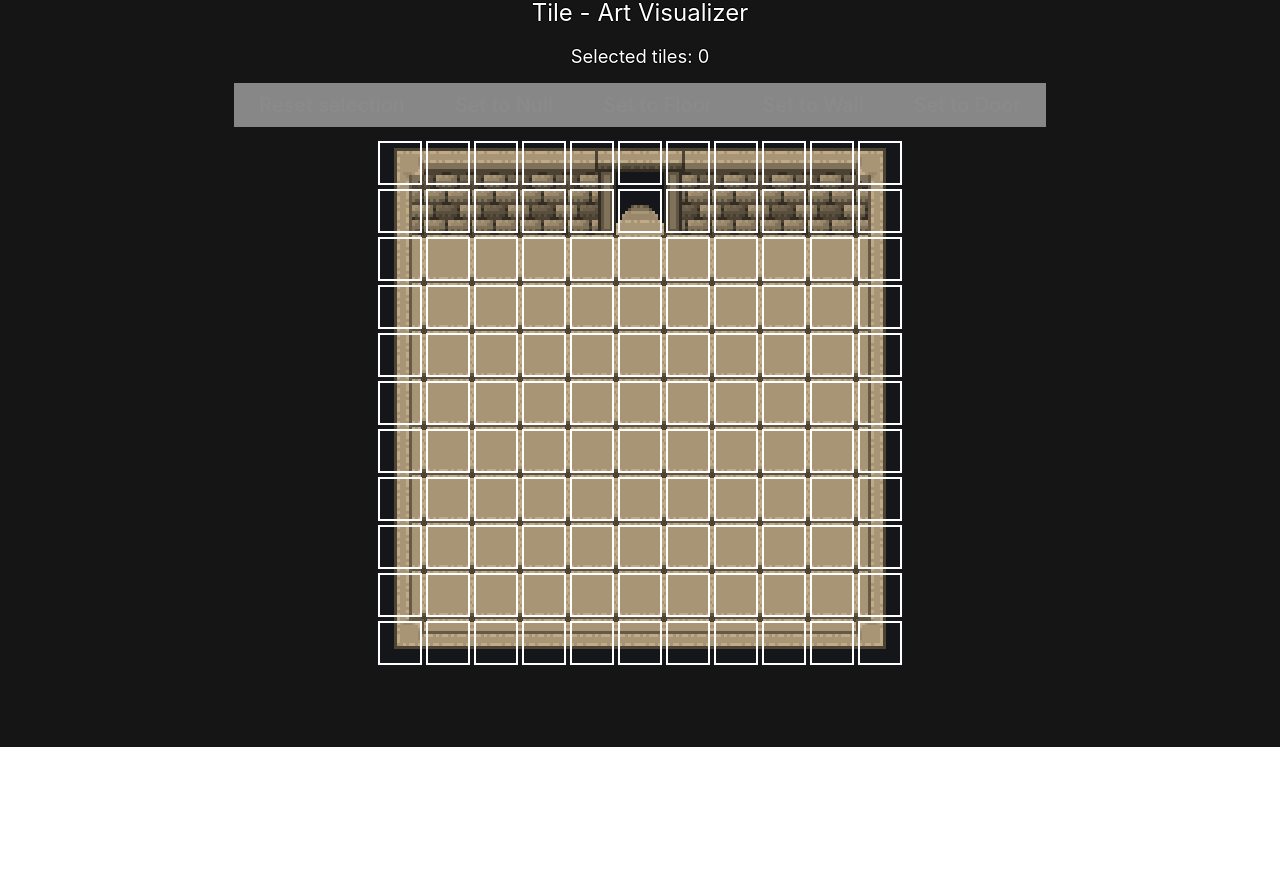
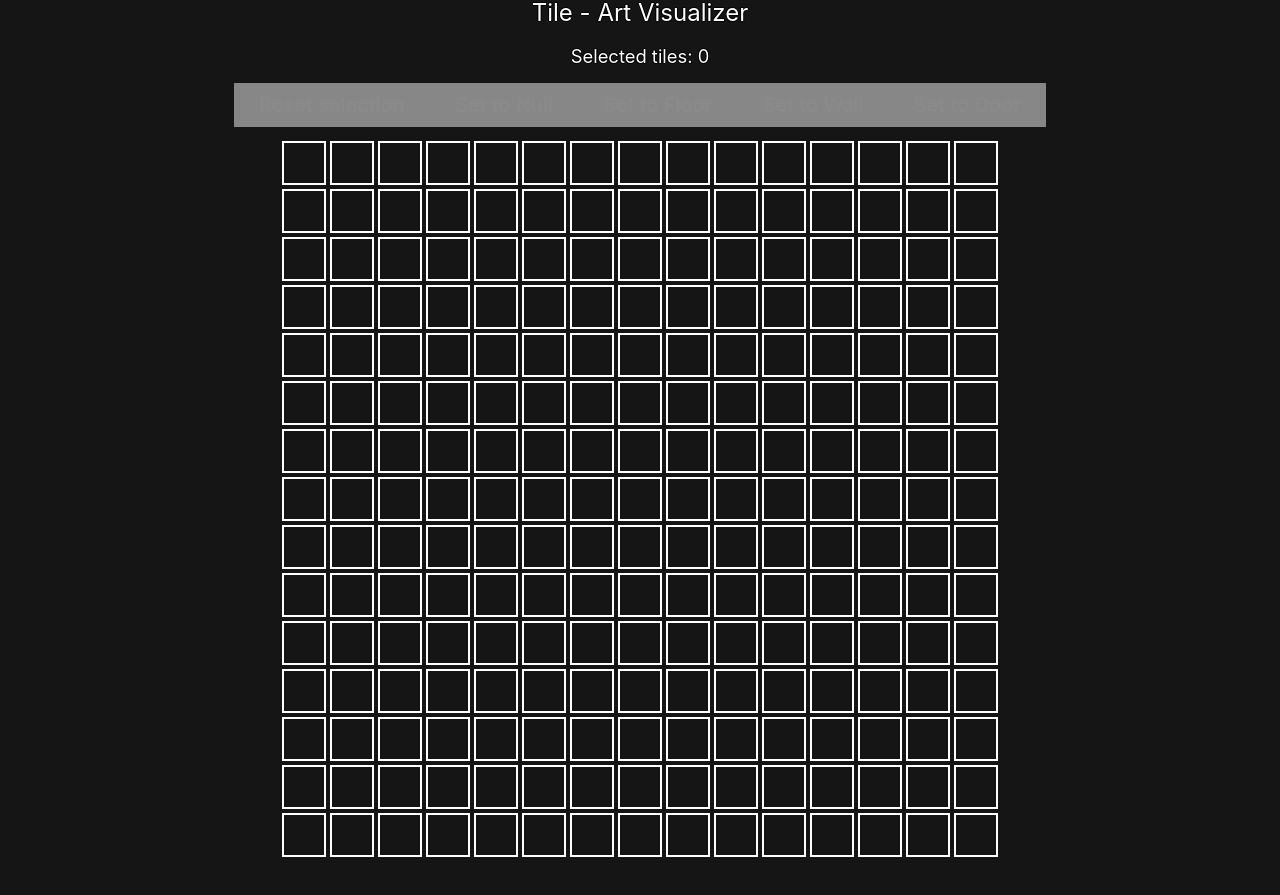
Before and after one commit to codetrifecta/rto-room-maker, a React (Vite) app: page / in a window 1280 px wide. Shown: the part 771-1666 px from the top of the page. Before the commit the page ends 1518 px from the top, so only its background shows below. Built offline with nearby package versions, Linux system fonts and the light colour scheme; a web font is replaced by a local one.

Commit message:
Create inputs for different file types

```diff
--- a/src/App.tsx
+++ b/src/App.tsx
@@ -1,14 +1,12 @@
 import { ChangeEvent, useEffect, useRef, useState } from 'react';
 import { useAppStore } from './store';
 import { Room } from './Room';
-import { DEFAULT_ROOM_LENGTH, DEFAULT_TILE_SIZE, TILE_TYPE } from './constants';
-
-const enum FILE_TYPE {
-  FLOOR = 'floor',
-  OBSTACLE = 'obstacle',
-  WALL = 'wall',
-  DOOR = 'door',
-}
+import {
+  DEFAULT_ROOM_LENGTH,
+  DEFAULT_TILE_SIZE,
+  FILE_TYPE,
+  TILE_TYPE,
+} from './constants';
 
 function App() {
   const [roomLengthStr, setRoomLengthStr] = useState<string>(
@@ -235,7 +233,7 @@ function App() {
           <button
             className="hover:border-white"
             onClick={() => {
-              const fileInput = document.getElementById('file-input');
+              const fileInput = document.getElementById('file-input-floor');
 
               if (fileInput === null) {
                 console.error('File input is null');
@@ -248,7 +246,7 @@ function App() {
             Input floor layer image
           </button>
           <input
-            id="file-input"
+            id="file-input-floor"
             className="hidden"
             type="file"
             onChange={(e) => handleFileChange(e, FILE_TYPE.FLOOR)}
@@ -259,7 +257,7 @@ function App() {
           <button
             className="hover:border-white"
             onClick={() => {
-              const fileInput = document.getElementById('file-input');
+              const fileInput = document.getElementById('file-input-obstacle');
 
               if (fileInput === null) {
                 console.error('File input is null');
@@ -272,7 +270,7 @@ function App() {
             Input obstacle layer image
           </button>
           <input
-            id="file-input"
+            id="file-input-obstacle"
             className="hidden"
             type="file"
             onChange={(e) => handleFileChange(e, FILE_TYPE.OBSTACLE)}
@@ -283,7 +281,7 @@ function App() {
           <button
             className="hover:border-white"
             onClick={() => {
-              const fileInput = document.getElementById('file-input');
+              const fileInput = document.getElementById('file-input-wall');
 
               if (fileInput === null) {
                 console.error('File input is null');
@@ -296,7 +294,7 @@ function App() {
             Input wall layer image
           </button>
           <input
-            id="file-input"
+            id="file-input-wall"
             className="hidden"
             type="file"
             onChange={(e) => handleFileChange(e, FILE_TYPE.WALL)}
@@ -307,7 +305,7 @@ function App() {
           <button
             className="hover:border-white"
             onClick={() => {
-              const fileInput = document.getElementById('file-input');
+              const fileInput = document.getElementById('file-input-door');
 
               if (fileInput === null) {
                 console.error('File input is null');
@@ -320,7 +318,7 @@ function App() {
             Input door layer image
           </button>
           <input
-            id="file-input"
+            id="file-input-door"
             className="hidden"
             type="file"
             onChange={(e) => handleFileChange(e, FILE_TYPE.DOOR)}
--- a/src/Room.tsx
+++ b/src/Room.tsx
@@ -4,9 +4,17 @@ import clsx from 'clsx';
 import { TILE_TYPE } from './constants';
 import { RoomArt } from './RoomArt';
 
+// import room_demo_floor from './assets/room_demo_floor.png';
+// import room_demo_obstacle from './assets/room_demo_obstacle.png';
+// import room_demo_wall from './assets/room_demo_wall.png';
+// import room_demo_door from './assets/room_demo_door.png';
+
 export const Room: FC = () => {
   const {
-    file,
+    fileArtRoomFloor,
+    fileArtRoomObstacle,
+    fileArtRoomWall,
+    fileArtRoomDoor,
     roomLength,
     tileSize,
     displayGrid,
@@ -187,8 +195,36 @@ export const Room: FC = () => {
           <RoomArt
             width={roomLength * tileSize}
             height={roomLength * tileSize}
-            imgSrc={file}
+            imgSrc={fileArtRoomFloor}
             grayscale={false}
+            // defaultImgSrc={room_demo_floor}
+          />
+        </div>
+        <div className="absolute top-0 left-0 z-[1]">
+          <RoomArt
+            width={roomLength * tileSize}
+            height={roomLength * tileSize}
+            imgSrc={fileArtRoomObstacle}
+            grayscale={false}
+            // defaultImgSrc={room_demo_floor}
+          />
+        </div>
+        <div className="absolute top-0 left-0 z-[2]">
+          <RoomArt
+            width={roomLength * tileSize}
+            height={roomLength * tileSize}
+            imgSrc={fileArtRoomWall}
+            grayscale={false}
+            // defaultImgSrc={room_demo_floor}
+          />
+        </div>
+        <div className="absolute top-0 left-0 z-[3]">
+          <RoomArt
+            width={roomLength * tileSize}
+            height={roomLength * tileSize}
+            imgSrc={fileArtRoomDoor}
+            grayscale={false}
+            // defaultImgSrc={room_demo_floor}
           />
         </div>
       </div>
--- a/src/RoomArt.tsx
+++ b/src/RoomArt.tsx
@@ -1,14 +1,13 @@
 import { FC, useEffect, useRef } from 'react';
 import { useAppStore } from './store';
-
-import defaultRoomArt from './assets/default-room.png';
 
 export const RoomArt: FC<{
   width: number;
   height: number;
   imgSrc: string;
+  defaultImgSrc?: string;
   grayscale?: boolean;
-}> = ({ width, height, imgSrc, grayscale }) => {
+}> = ({ width, height, imgSrc, defaultImgSrc, grayscale }) => {
   const canvasRef = useRef<HTMLCanvasElement>(null);
 
   const { tileSize } = useAppStore();
@@ -27,7 +26,9 @@ export const RoomArt: FC<{
     const image = new Image();
 
     if (!imgSrc) {
-      imgSrc = defaultRoomArt;
+      if (defaultImgSrc) {
+        imgSrc = defaultImgSrc;
+      }
     }
 
     image.src = imgSrc;
--- a/src/constants.ts
+++ b/src/constants.ts
@@ -1,4 +1,4 @@
-export const DEFAULT_ROOM_LENGTH = 11;
+export const DEFAULT_ROOM_LENGTH = 15;
 export const DEFAULT_TILE_SIZE = 48;
 
 export enum TILE_TYPE {
@@ -7,3 +7,10 @@ export enum TILE_TYPE {
   WALL = 2,
   DOOR = 3,
 }
+
+export const enum FILE_TYPE {
+  FLOOR = 'floor',
+  OBSTACLE = 'obstacle',
+  WALL = 'wall',
+  DOOR = 'door',
+}
```
